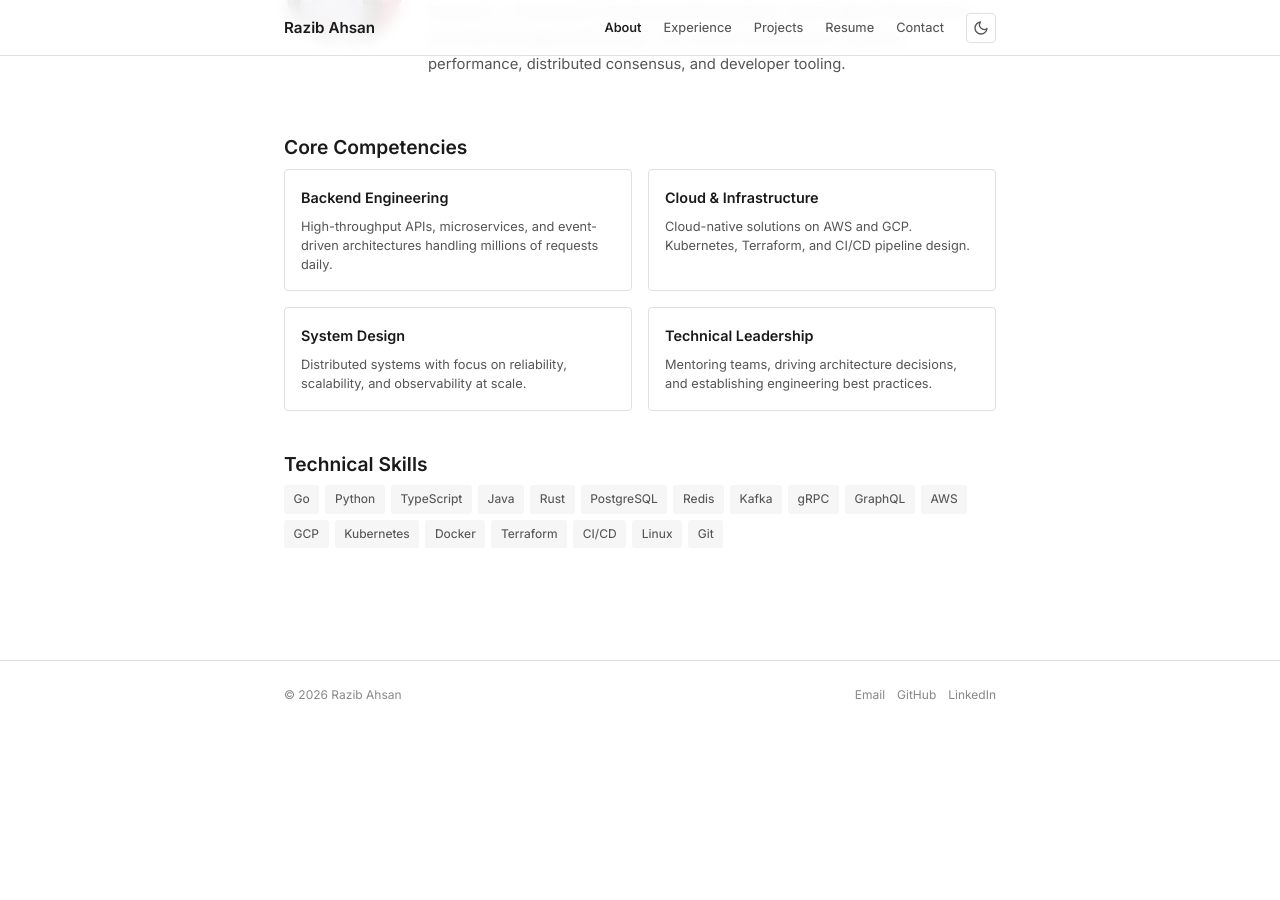
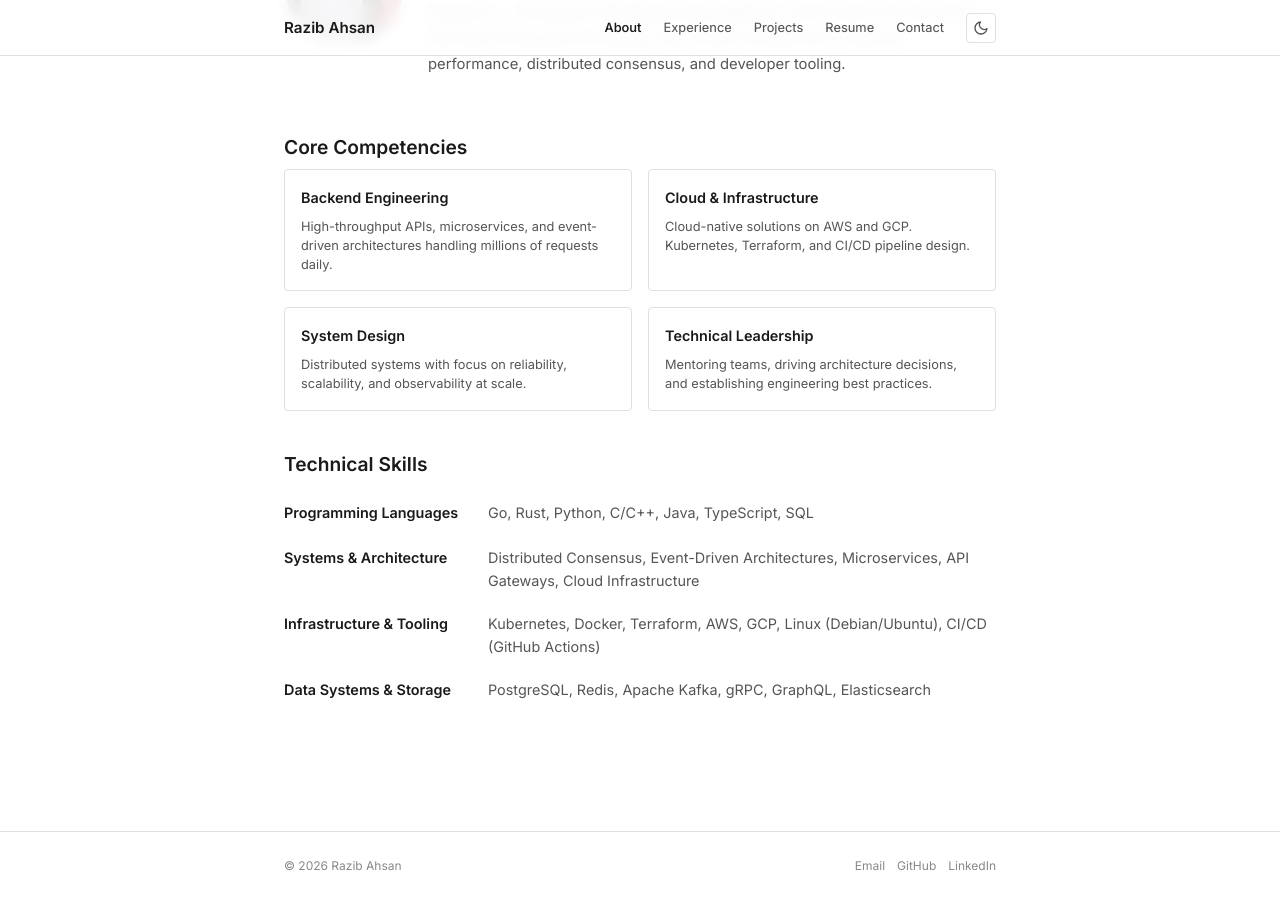
Before and after one commit to Razib99/razib99.github.io, a Jekyll site: the page built from about.md, in a window 1280 px wide and 900 px high, scrolled down 362 px. Built offline with Jekyll 4.4.1, drawn with Linux system fonts in a browser that asks for light colours; before the commit the page ends 1092 px from its top, so only the background shows below that.

Commit message:
Refactor technical skills section into clean stratified categories

```diff
--- a/about.md
+++ b/about.md
@@ -38,23 +38,16 @@ permalink: /about/
 
 ## Technical Skills
 
-<div class="skills-grid">
-  <span class="skill-tag">Go</span>
-  <span class="skill-tag">Python</span>
-  <span class="skill-tag">TypeScript</span>
-  <span class="skill-tag">Java</span>
-  <span class="skill-tag">Rust</span>
-  <span class="skill-tag">PostgreSQL</span>
-  <span class="skill-tag">Redis</span>
-  <span class="skill-tag">Kafka</span>
-  <span class="skill-tag">gRPC</span>
-  <span class="skill-tag">GraphQL</span>
-  <span class="skill-tag">AWS</span>
-  <span class="skill-tag">GCP</span>
-  <span class="skill-tag">Kubernetes</span>
-  <span class="skill-tag">Docker</span>
-  <span class="skill-tag">Terraform</span>
-  <span class="skill-tag">CI/CD</span>
-  <span class="skill-tag">Linux</span>
-  <span class="skill-tag">Git</span>
-</div>
+<dl class="skills-list">
+  <dt>Programming Languages</dt>
+  <dd>Go, Rust, Python, C/C++, Java, TypeScript, SQL</dd>
+
+  <dt>Systems &amp; Architecture</dt>
+  <dd>Distributed Consensus, Event-Driven Architectures, Microservices, API Gateways, Cloud Infrastructure</dd>
+
+  <dt>Infrastructure &amp; Tooling</dt>
+  <dd>Kubernetes, Docker, Terraform, AWS, GCP, Linux (Debian/Ubuntu), CI/CD (GitHub Actions)</dd>
+
+  <dt>Data Systems &amp; Storage</dt>
+  <dd>PostgreSQL, Redis, Apache Kafka, gRPC, GraphQL, Elasticsearch</dd>
+</dl>
--- a/assets/css/main.css
+++ b/assets/css/main.css
@@ -519,21 +519,39 @@ html[data-theme='dark'] .icon-moon {
   margin-bottom: 0;
 }
 
-.skills-grid {
-  display: flex;
-  flex-wrap: wrap;
-  gap: 0.375rem;
+.skills-list {
+  display: grid;
+  grid-template-columns: 180px 1fr;
+  gap: 1.25rem 1.5rem;
+  margin-top: 1.5rem;
 }
 
-.skill-tag {
-  display: inline-flex;
-  padding: 0.25rem 0.6rem;
-  font-size: 0.75rem;
-  font-weight: 450;
-  background-color: var(--color-bg-secondary);
+.skills-list dt {
+  font-weight: 600;
+  font-size: 0.9rem;
+  color: var(--color-text);
+}
+
+.skills-list dd {
+  margin: 0;
+  font-size: 0.9rem;
   color: var(--color-text-secondary);
-  border-radius: 3px;
-  transition: background-color var(--transition), color var(--transition);
+  line-height: 1.6;
+}
+
+@media (max-width: 640px) {
+  .skills-list {
+    grid-template-columns: 1fr;
+    gap: 0.5rem;
+  }
+
+  .skills-list dt {
+    margin-top: 0.75rem;
+  }
+
+  .skills-list dt:first-child {
+    margin-top: 0;
+  }
 }
 
 /* ==========================================================================
```
